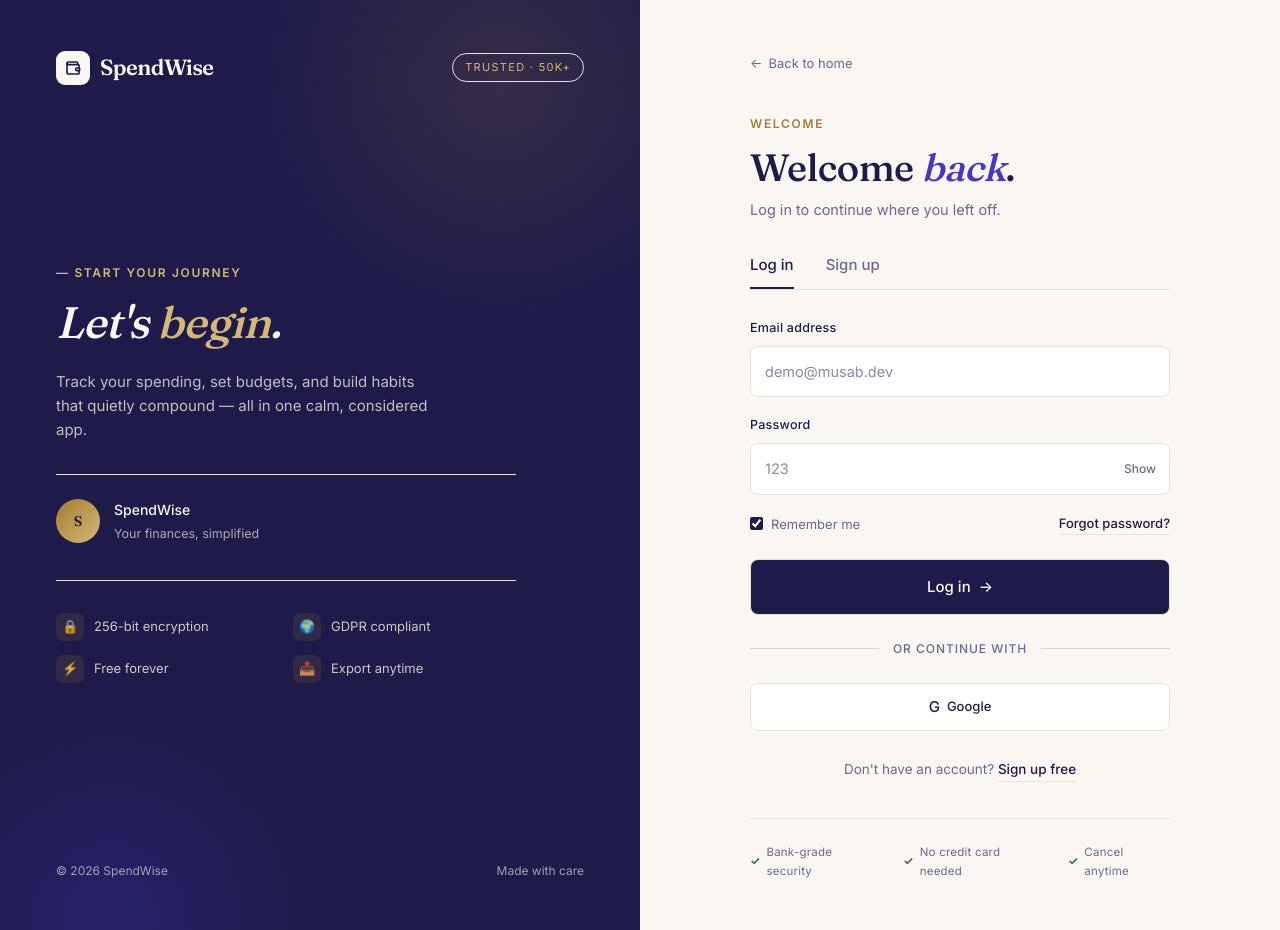
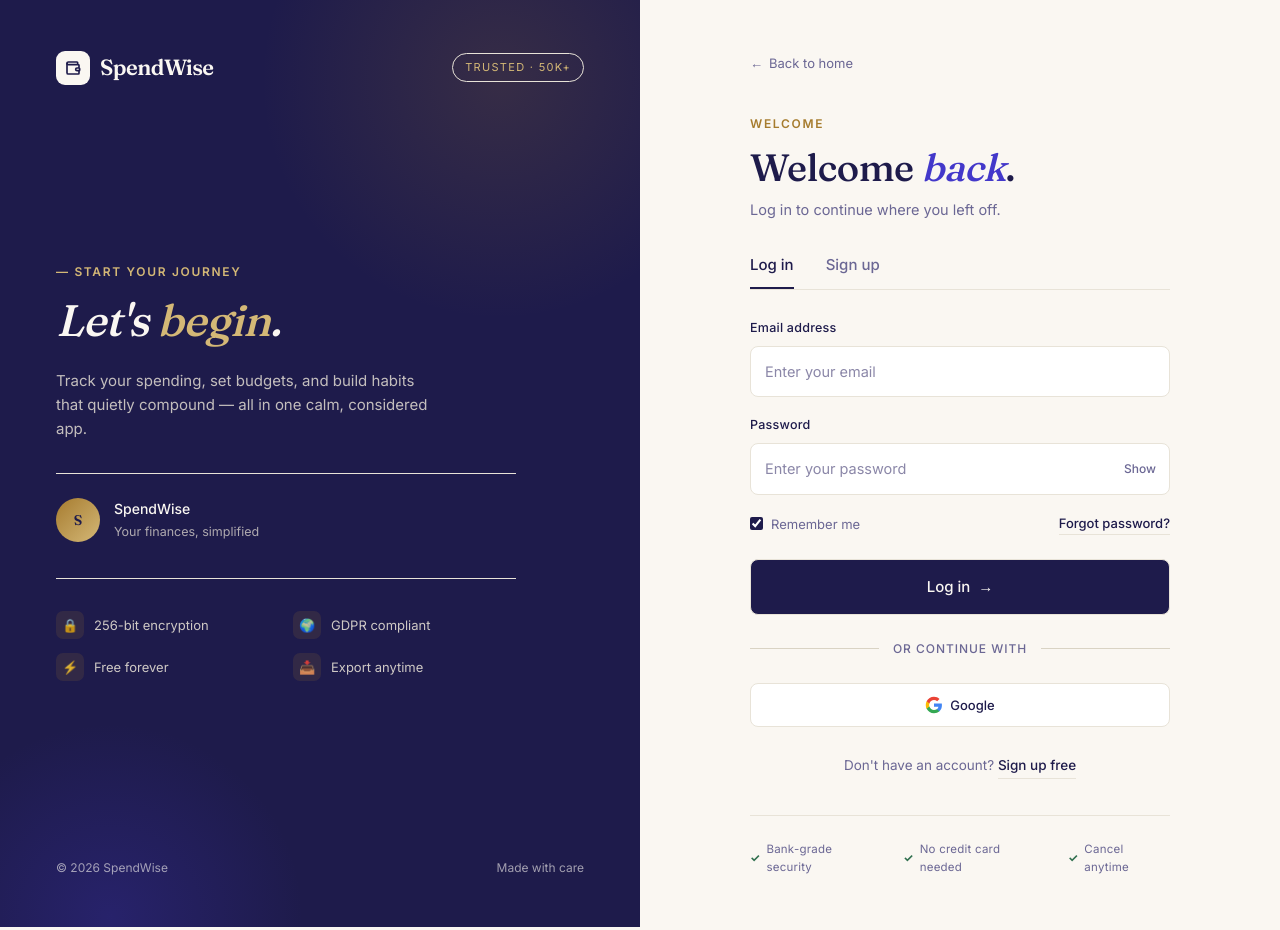
Before and after one commit to musabdawood-007/Expense-Tracker, a Next.js app: page /auth/login in a window 1280 px wide. Built offline with nearby package versions, Linux system fonts and the light colour scheme.

Commit message:
Google Auth

```diff
--- /dev/null
+++ b/app/api/auth/callback/google/route.ts
@@ -0,0 +1,50 @@
+import { NextResponse } from "next/server";
+import { connectDB } from "@/lib/mongodb";
+import User from "@/models/User";
+
+export async function GET(req: Request) {
+  try {
+    const { searchParams } = new URL(req.url);
+    const code = searchParams.get("code");
+    if (!code) return NextResponse.redirect(new URL("/auth/login?error=no_code", req.url));
+
+    const tokenRes = await fetch("https://oauth2.googleapis.com/token", {
+      method: "POST",
+      headers: { "Content-Type": "application/x-www-form-urlencoded" },
+      body: new URLSearchParams({
+        code,
+        client_id: process.env.GOOGLE_CLIENT_ID!,
+        client_secret: process.env.GOOGLE_CLIENT_SECRET!,
+        redirect_uri: `${new URL(req.url).origin}/api/auth/callback/google`,
+        grant_type: "authorization_code",
+      }),
+    });
+
+    const tokenData = await tokenRes.json();
+    if (tokenData.error) return NextResponse.redirect(new URL("/auth/login?error=token_failed", req.url));
+
+    const userRes = await fetch("https://www.googleapis.com/oauth2/v2/userinfo", {
+      headers: { Authorization: `Bearer ${tokenData.access_token}` },
+    });
+
+    const googleUser = await userRes.json();
+    if (!googleUser.email) return NextResponse.redirect(new URL("/auth/login?error=no_email", req.url));
+
+    await connectDB();
+
+    let user = await User.findOne({ email: googleUser.email });
+    if (!user) {
+      user = await User.create({
+        name: googleUser.name || googleUser.email.split("@")[0],
+        email: googleUser.email,
+        password: "google_oauth",
+      });
+    }
+
+    const origin = new URL(req.url).origin;
+    const userData = encodeURIComponent(JSON.stringify({ id: user._id.toString(), name: user.name, email: user.email }));
+    return NextResponse.redirect(`${origin}/auth/callback/google?user=${userData}`);
+  } catch (error) {
+    return NextResponse.redirect(new URL("/auth/login?error=server", req.url));
+  }
+}
--- a/app/api/auth/login/route.ts
+++ b/app/api/auth/login/route.ts
@@ -17,6 +17,10 @@
       return NextResponse.json({ error: "Invalid credentials" }, { status: 401 });
     }
 
+    if (user.password === "google_oauth") {
+      return NextResponse.json({ error: "This account uses Google Sign-In. Please log in with Google." }, { status: 401 });
+    }
+
     const valid = await bcrypt.compare(password, user.password);
     if (!valid) {
       return NextResponse.json({ error: "Invalid credentials" }, { status: 401 });
--- /dev/null
+++ b/app/auth/callback/google/page.tsx
@@ -0,0 +1,53 @@
+"use client";
+
+import { useEffect } from "react";
+import { useRouter, useSearchParams } from "next/navigation";
+import { Suspense } from "react";
+import { useAuth } from "../../components/AuthContext";
+
+function GoogleCallbackHandler() {
+  const { login } = useAuth();
+  const router = useRouter();
+  const searchParams = useSearchParams();
+
+  useEffect(() => {
+    const userStr = searchParams.get("user");
+    const error = searchParams.get("error");
+
+    if (error) {
+      router.push("/auth/login?error=" + error);
+      return;
+    }
+
+    if (userStr) {
+      try {
+        const user = JSON.parse(userStr);
+        localStorage.setItem("user", JSON.stringify({ ...user, verified: true }));
+        window.location.href = "/dashboard";
+      } catch {
+        router.push("/auth/login?error=parse_failed");
+      }
+    }
+  }, [searchParams, router, login]);
+
+  return (
+    <div className="min-h-screen bg-cream flex items-center justify-center">
+      <div className="text-center">
+        <div className="h-6 w-6 rounded-full border-2 border-ink/20 border-t-ink animate-spin mx-auto mb-4" />
+        <p className="text-[14px] text-muted">Signing you in...</p>
+      </div>
+    </div>
+  );
+}
+
+export default function GoogleCallbackPage() {
+  return (
+    <Suspense fallback={
+      <div className="min-h-screen bg-cream flex items-center justify-center">
+        <div className="h-6 w-6 rounded-full border-2 border-ink/20 border-t-ink animate-spin" />
+      </div>
+    }>
+      <GoogleCallbackHandler />
+    </Suspense>
+  );
+}
--- a/app/auth/login/page.tsx
+++ b/app/auth/login/page.tsx
@@ -122,17 +122,17 @@
             {tab === "signup" && (
               <div className="mb-[18px]">
                 <label className="block text-[12.5px] font-medium mb-2 text-ink tracking-[.02em]">Full name</label>
-                <input type="text" placeholder="Ali" autoComplete="name" value={name} onChange={(e) => setName(e.target.value)} className="w-full px-3.5 py-[13px] border border-line-2 rounded-lg text-[14.5px] bg-white text-ink placeholder:text-muted-2 transition-colors focus:border-ink focus:shadow-[0_0_0_3px_rgba(30,27,75,.08)]" />
+                <input type="text" placeholder="Enter your name" autoComplete="name" value={name} onChange={(e) => setName(e.target.value)} className="w-full px-3.5 py-[13px] border border-line-2 rounded-lg text-[14.5px] bg-white text-ink placeholder:text-muted-2 transition-colors focus:border-ink focus:shadow-[0_0_0_3px_rgba(30,27,75,.08)]" />
               </div>
             )}
             <div className="mb-[18px]">
               <label className="block text-[12.5px] font-medium mb-2 text-ink tracking-[.02em]">Email address</label>
-              <input type="email" placeholder="demo@musab.dev" required autoComplete="email" value={email} onChange={(e) => setEmail(e.target.value)} className="w-full px-3.5 py-[13px] border border-line-2 rounded-lg text-[14.5px] bg-white text-ink placeholder:text-muted-2 transition-colors focus:border-ink focus:shadow-[0_0_0_3px_rgba(30,27,75,.08)]" />
+                <input type="email" placeholder="Enter your email" required autoComplete="email" value={email} onChange={(e) => setEmail(e.target.value)} className="w-full px-3.5 py-[13px] border border-line-2 rounded-lg text-[14.5px] bg-white text-ink placeholder:text-muted-2 transition-colors focus:border-ink focus:shadow-[0_0_0_3px_rgba(30,27,75,.08)]" />
             </div>
             <div className="mb-[18px]">
               <label className="block text-[12.5px] font-medium mb-2 text-ink tracking-[.02em]">Password</label>
               <div className="relative">
-                <input type={showPwd ? "text" : "password"} placeholder="123" required autoComplete={tab === "login" ? "current-password" : "new-password"} value={password} onChange={(e) => setPassword(e.target.value)} className="w-full px-3.5 py-[13px] border border-line-2 rounded-lg text-[14.5px] bg-white text-ink placeholder:text-muted-2 transition-colors focus:border-ink focus:shadow-[0_0_0_3px_rgba(30,27,75,.08)] pr-16" />
+                <input type={showPwd ? "text" : "password"} placeholder="Enter your password" required autoComplete={tab === "login" ? "current-password" : "new-password"} value={password} onChange={(e) => setPassword(e.target.value)} className="w-full px-3.5 py-[13px] border border-line-2 rounded-lg text-[14.5px] bg-white text-ink placeholder:text-muted-2 transition-colors focus:border-ink focus:shadow-[0_0_0_3px_rgba(30,27,75,.08)] pr-16" />
                 <button type="button" onClick={() => setShowPwd(!showPwd)} className="absolute right-3.5 top-1/2 -translate-y-1/2 text-[12px] text-muted font-medium cursor-pointer hover:text-ink select-none">
                   {showPwd ? "Hide" : "Show"}
                 </button>
@@ -161,8 +161,18 @@
             <span className="flex-1 h-px bg-line-2" />
           </div>
 
-          <button className="w-full py-[11px] border border-line-2 rounded-lg bg-white text-[13px] font-medium flex items-center justify-center gap-[7px] hover:border-ink hover:bg-cream-2 transition-all cursor-pointer text-ink hover:-translate-y-0.5">
-            <span className="text-[15px]">G</span> Google
+          <button onClick={() => {
+            const params = new URLSearchParams({
+              client_id: "887084866610-fng800tfu6bj2uq5pibnnl6s9n8iharu.apps.googleusercontent.com",
+              redirect_uri: `${window.location.origin}/api/auth/callback/google`,
+              response_type: "code",
+              scope: "openid email profile",
+              access_type: "offline",
+            });
+            window.location.href = `https://accounts.google.com/o/oauth2/auth?${params.toString()}`;
+          }} className="w-full py-[11px] border border-line-2 rounded-lg bg-white text-[13px] font-medium flex items-center justify-center gap-[7px] hover:border-ink hover:bg-cream-2 transition-all cursor-pointer text-ink hover:-translate-y-0.5">
+            <svg width="18" height="18" viewBox="0 0 24 24"><path d="M22.56 12.25c0-.78-.07-1.53-.2-2.25H12v4.26h5.92a5.06 5.06 0 01-2.2 3.32v2.77h3.57c2.08-1.92 3.28-4.74 3.28-8.1z" fill="#4285F4"/><path d="M12 23c2.97 0 5.46-.98 7.28-2.66l-3.57-2.77c-.98.66-2.23 1.06-3.71 1.06-2.86 0-5.29-1.93-6.16-4.53H2.18v2.84C3.99 20.53 7.7 23 12 23z" fill="#34A853"/><path d="M5.84 14.09c-.22-.66-.35-1.36-.35-2.09s.13-1.43.35-2.09V7.07H2.18C1.43 8.55 1 10.22 1 12s.43 3.45 1.18 4.93l2.85-2.22.81-.62z" fill="#FBBC05"/><path d="M12 5.38c1.62 0 3.06.56 4.21 1.64l3.15-3.15C17.45 2.09 14.97 1 12 1 7.7 1 3.99 3.47 2.18 7.07l3.66 2.84c.87-2.6 3.3-4.53 6.16-4.53z" fill="#EA4335"/></svg>
+            Google
           </button>
 
           <p className="text-center text-[13.5px] text-muted mt-7">
--- a/app/globals.css
+++ b/app/globals.css
@@ -1,4 +1,3 @@
-@import url('https://fonts.googleapis.com/css2?family=Fraunces:opsz,wght@9..144,300;9..144,400;9..144,500;9..144,600;9..144,700;9..144,800;9..144,900&family=Inter:wght@300;400;500;600;700&display=swap');
 @import "tailwindcss";
 
 :root {
@@ -63,8 +62,8 @@
   --color-line-2: var(--line-2);
   --color-accent-green: var(--accent-green);
   --color-accent-red: var(--accent-red);
-  --font-serif: 'Fraunces', Georgia, serif;
-  --font-sans: 'Inter', system-ui, -apple-system, sans-serif;
+  --font-serif: var(--font-fraunces), Georgia, serif;
+  --font-sans: var(--font-inter), system-ui, -apple-system, sans-serif;
 }
 
 * { border-color: var(--border); }
@@ -72,13 +71,13 @@
 body {
   background: var(--bg);
   color: var(--fg);
-  font-family: 'Inter', system-ui, -apple-system, sans-serif;
+  font-family: var(--font-sans);
   line-height: 1.6;
   -webkit-font-smoothing: antialiased;
 }
 
 h1, h2, h3, h4 {
-  font-family: 'Fraunces', Georgia, serif;
+  font-family: var(--font-serif);
   line-height: 1.08;
   letter-spacing: -0.015em;
   font-weight: 500;
--- a/app/layout.tsx
+++ b/app/layout.tsx
@@ -1,5 +1,5 @@
 import type { Metadata } from "next";
-import { Geist, Geist_Mono } from "next/font/google";
+import { Geist, Geist_Mono, Fraunces, Inter } from "next/font/google";
 import "./globals.css";
 import ThemeProvider from "./components/ThemeProvider";
 import { CurrencyProvider } from "./components/CurrencyContext";
@@ -17,6 +17,18 @@
   subsets: ["latin"],
 });
 
+const fraunces = Fraunces({
+  variable: "--font-fraunces",
+  subsets: ["latin"],
+  display: "swap",
+});
+
+const inter = Inter({
+  variable: "--font-inter",
+  subsets: ["latin"],
+  display: "swap",
+});
+
 export const metadata: Metadata = {
   title: "SpendWise",
   description: "Track personal expenses and split costs with friends.",
@@ -28,7 +40,7 @@
   children: React.ReactNode;
 }) {
   return (
-    <html lang="en" className={`${geistSans.variable} ${geistMono.variable}`} suppressHydrationWarning>
+    <html lang="en" className={`${geistSans.variable} ${geistMono.variable} ${fraunces.variable} ${inter.variable}`} suppressHydrationWarning>
       <body>
         <ThemeProvider>
           <AuthProvider>
```
